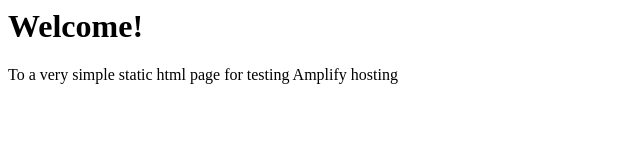
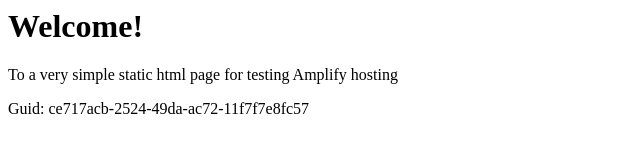
Before and after one commit to aws-aemilia-bom/Github-PR-Commit-Integration-Test-DoNotTouch-Gith-P5X5MO5I-v1-preprod-ap-south-1, a website: page src/index.html in a window 1280 px wide. Shown: the whole page, without its empty margins (0-640 px from the left). Drawn offline with Linux system fonts and the light colour scheme.

Commit message:
commit from integ tests

```diff
--- a/src/index.html
+++ b/src/index.html
@@ -1,3 +1,5 @@
+
+
 <html lang="en">
 
 <head>
@@ -10,6 +12,6 @@
 <body>
     <h1>Welcome!</h1>
     <p>To a very simple static html page for testing Amplify hosting</p>
-</body>
+    <p>Guid: ce717acb-2524-49da-ac72-11f7f7e8fc57</p></body>
 
 </html>
```
